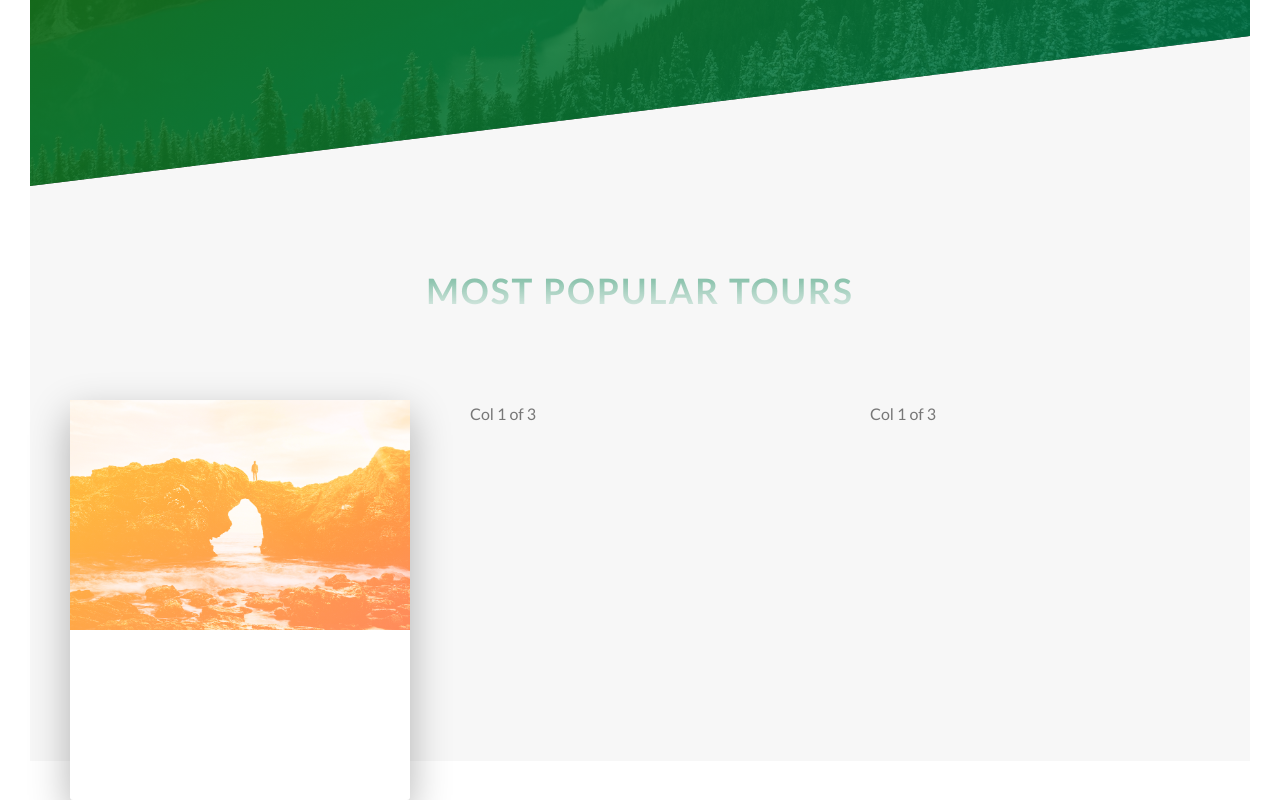
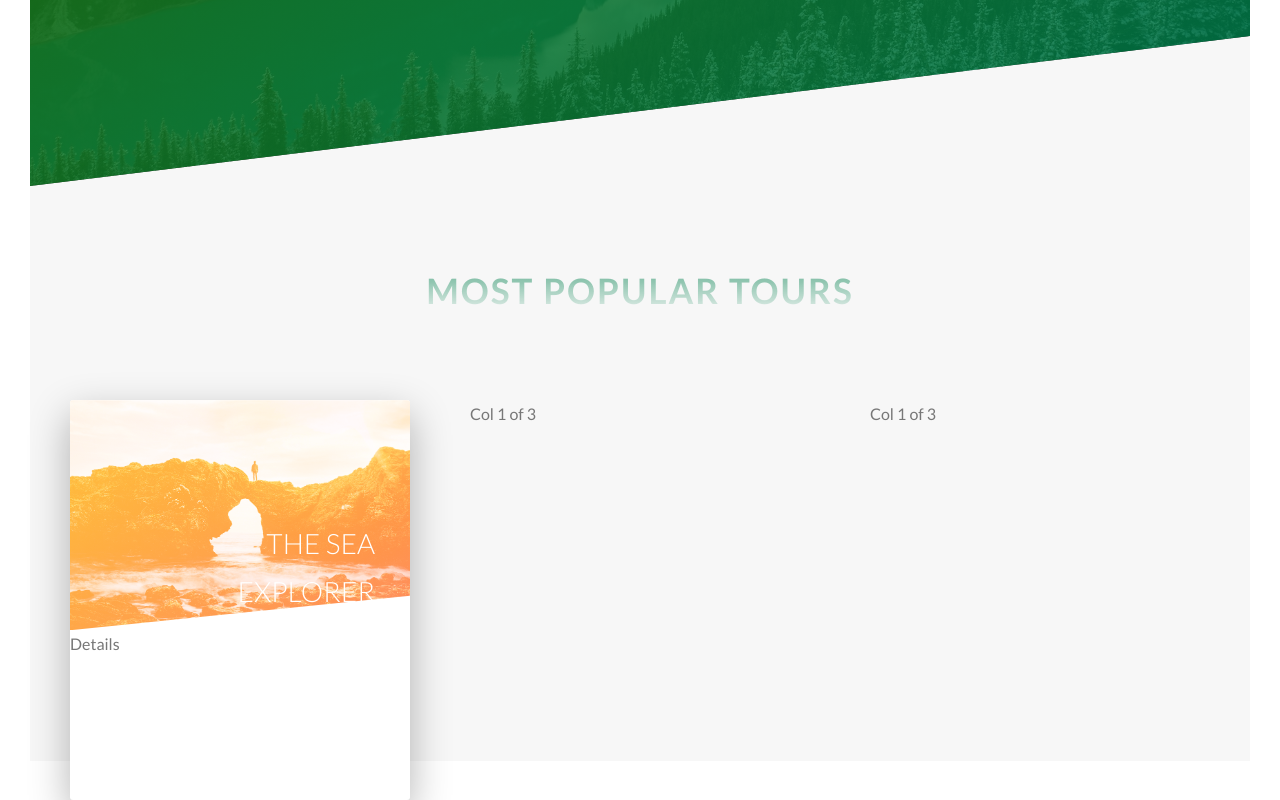
Before and after one commit to OKruel/ReactSassAnimatedWebSiteManualGrid, a React (Create React App) app: page / in a window 1280 px wide. Shown: the part 1979-2779 px from the top of the page. Built offline with nearby package versions, Linux system fonts and the light colour scheme.

Commit message:
building card heading

```diff
--- a/src/components/Section/SectionTours.js
+++ b/src/components/Section/SectionTours.js
@@ -15,8 +15,14 @@ const SectionTours = props => (
                         <div className='card__picture card__picture--1'>
                             &nbsp;
                         </div>
-                        <div className='card__heading'>Heading</div>
-                        <div className='card__details'>Details</div>
+                        <h4 className='card__heading'>
+                            <span className='card__heading--span card__heading--span-1'>
+                                The sea explorer
+                            </span>
+                        </h4>
+                        <div className='card__details'>
+                            Details
+                        </div>
                     </div>
                     <div className='card__side card__side--back card__side--back-1'>
                         Back
--- a/src/scss/components/_cards.scss
+++ b/src/scss/components/_cards.scss
@@ -5,18 +5,16 @@
   height: 40rem;
 
   &__side {
-    color: #fff;
-    font-size: 2rem;
-
     height: 40rem;
-    transition: all .8s ease;
+    transition: all 0.8s ease;
     position: absolute;
     top: 0;
     left: 0;
     width: 100%;
     backface-visibility: hidden;
-    border-radius: .3rem;
-    box-shadow: 0 1.5rem 4rem rgba($color-black, .3);
+    border-radius: 0.3rem;
+    overflow: hidden;
+    box-shadow: 0 1.5rem 4rem rgba($color-black, 0.3);
 
     &--front {
       background-color: $color-white;
@@ -26,7 +24,7 @@
       transform: rotateY(180deg);
 
       &-1 {
-        background-image: linear-gradient(to right bottom, $color-secondary-light, $color-secondary-dark)
+        background-image: linear-gradient(to right bottom, $color-secondary-light, $color-secondary-dark);
       }
     }
   }
@@ -43,9 +41,12 @@
     background-size: cover;
     height: 23rem;
     background-blend-mode: screen;
+    -webkit-clip-path: polygon(0 0, 100% 0, 100% 85%, 0 100%);
+    clip-path: polygon(0 0, 100% 0, 100% 85%, 0 100%);
 
     &--1 {
-            background-image:linear-gradient(to right bottom, $color-secondary-light, $color-secondary-dark), url(../../assets/img/nat-5.jpg);
+      background-image: linear-gradient(to right bottom, $color-secondary-light, $color-secondary-dark),
+        url(../../assets/img/nat-5.jpg);
     }
     &--2 {
       background-image: url(../../assets/img/nat-5.jpg);
@@ -54,4 +55,28 @@
       background-image: url(../../assets/img/nat-5.jpg);
     }
   }
+
+  &__heading {
+    font-size: 2.8rem;
+    font-weight: 300;
+    text-transform: uppercase;
+    text-align: right;
+    color: $color-white;
+    position: absolute;
+    top: 12rem;
+    right: 2rem;
+    width: 75%;
   }
+
+  &__heading--span {
+    padding: 1rem 1.5rem;
+    -webkit-box-decoration-break: clone;
+    box-decoration-break: clone;
+    &-1 {
+      background-image: linear-gradient(
+        to right bottom,
+        rgba($color-secondary-light, 0.85) rgba($color-secondary-dark, 0.85)
+      );
+    }
+  }
+}
--- a/src/scss/layout/_header.scss
+++ b/src/scss/layout/_header.scss
@@ -8,6 +8,7 @@
   /* This will make the the background to have its refence in the top of the image */
   background-position: top;
   /* This is used to CUT the image. The reference is top left corner of the image */
+  -webkit-clip-path: polygon(0 0, 100% 0%, 100% 75%, 0% 100%);
   clip-path: polygon(0 0, 100% 0%, 100% 75%, 0% 100%);
   /* This is set to the child elements to be relative to this element(which is the parent) */
   position: relative;
```
Lines whose indentation alone changed are shown as unchanged.
